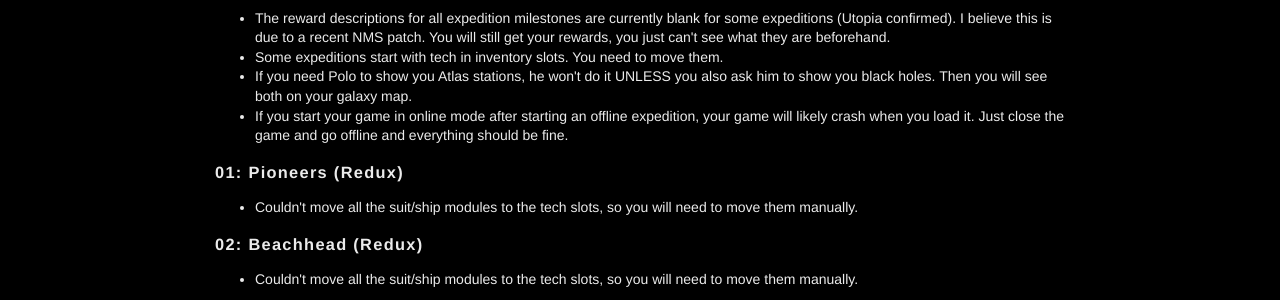
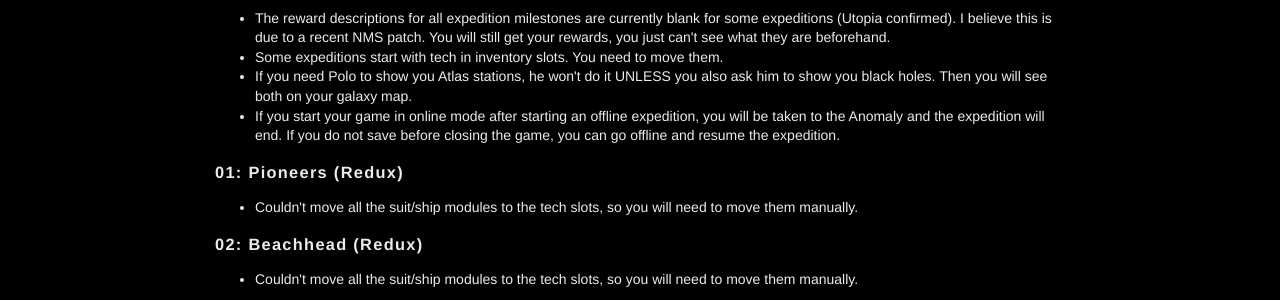
Before and after one commit to cwmonkey/nms-expeditions, a Jekyll site: the page built from index.html, in a window 1280 px wide. Shown: the part 1333-1633 px from the top of the page. Built offline with Jekyll 4.4.1, drawn with Linux system fonts in a browser that asks for light colours; some web fonts are replaced.

Commit message:
Fixing some old bad info about going online during an expedition.

```diff
--- a/index.html
+++ b/index.html
@@ -369,7 +369,7 @@
         <li>The reward descriptions for all expedition milestones are currently blank for some expeditions (Utopia confirmed). I believe this is due to a recent NMS patch. You will still get your rewards, you just can't see what they are beforehand.</li>
         <li>Some expeditions start with tech in inventory slots. You need to move them.</li>
         <li>If you need Polo to show you Atlas stations, he won't do it UNLESS you also ask him to show you black holes. Then you will see both on your galaxy map.</li>
-        <li>If you start your game in online mode after starting an offline expedition, your game will likely crash when you load it. Just close the game and go offline and everything should be fine.</li>
+        <li>If you start your game in online mode after starting an offline expedition, you will be taken to the Anomaly and the expedition will end. If you do not save before closing the game, you can go offline and resume the expedition.</li>
       </ul>
       <h3>01: Pioneers (Redux)</h3>
       <ul>
```
